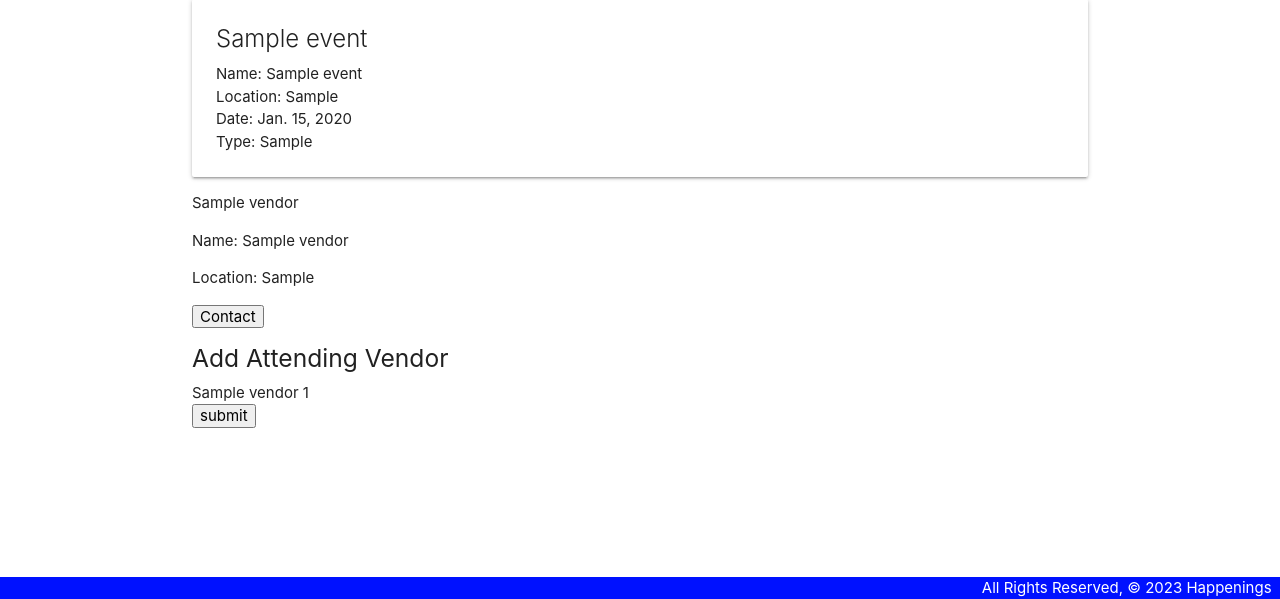
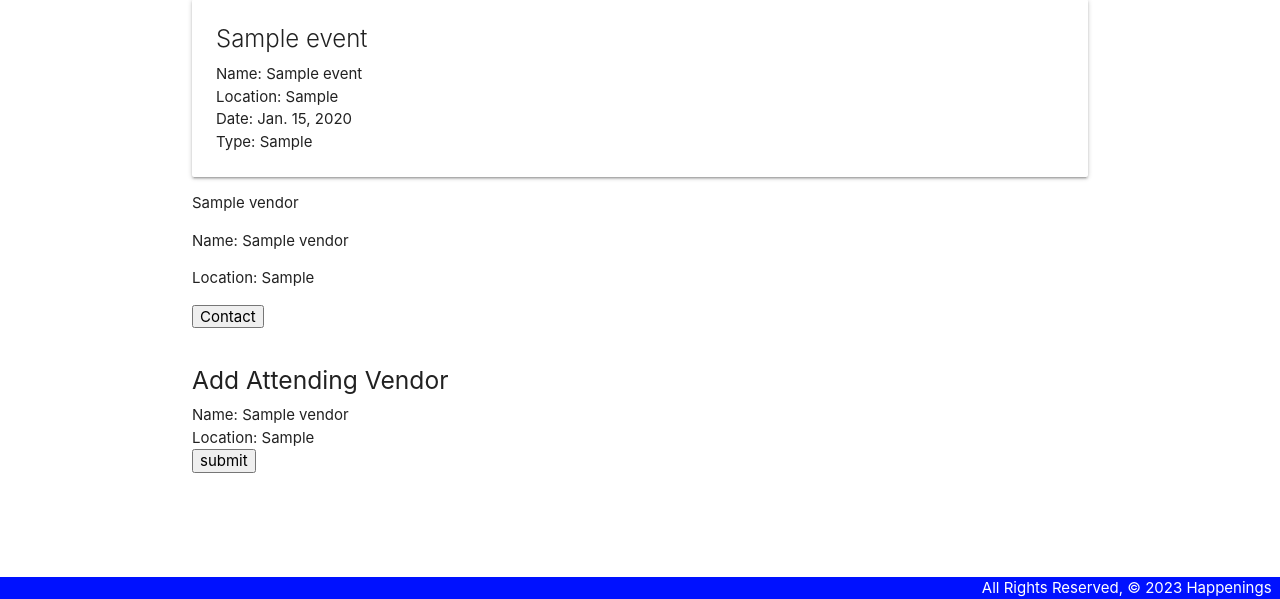
Before and after one commit to wfung14/Happenings, a Django app: template happeningconnoisseur/main_app/templates/events/detail.html in a window 1280 px wide. Shown: the part 201-800 px from the top of the page. Run offline with Django 4.2, Linux system fonts and the light colour scheme; the template is opened without the code that fills it: values that come from a table or form of the project are taken from there, others are empty; tables that the repository leaves empty hold one stand-in row (values such as "Sample post").

Commit message:
update event detail template

```diff
--- a/happeningconnoisseur/main_app/templates/events/detail.html
+++ b/happeningconnoisseur/main_app/templates/events/detail.html
@@ -17,7 +17,7 @@
       <span class="card-title">{{ vendor.name }}</span>
         <p>Name: {{ vendor.name }}</p>
         <p>Location: {{ vendor.location }}</p>
-        <a href="mailto:{{ vendor.email }}"><button>Contact</button></a><br>
+        <a href="mailto:{{ vendor.email }}"><button>Contact</button></a><br><br>
       {% endfor %}
     </div>
     <div id="vendor_dropdown">
@@ -25,8 +25,8 @@
         <div>
           {% for vendor in all_vendors %}
           <div>
-            <span>{{ vendor.name }}</span>
-            <span>{{ vendor.id }}</span>
+            <span>Name: {{ vendor.name }}</span><br>
+            <span>Location: {{ vendor.location }}</span>
             <form action="{% url 'assoc_vendor' event.id vendor.id %}" method="POST">
               {% csrf_token %}
 <input type="submit" value="submit">
```
